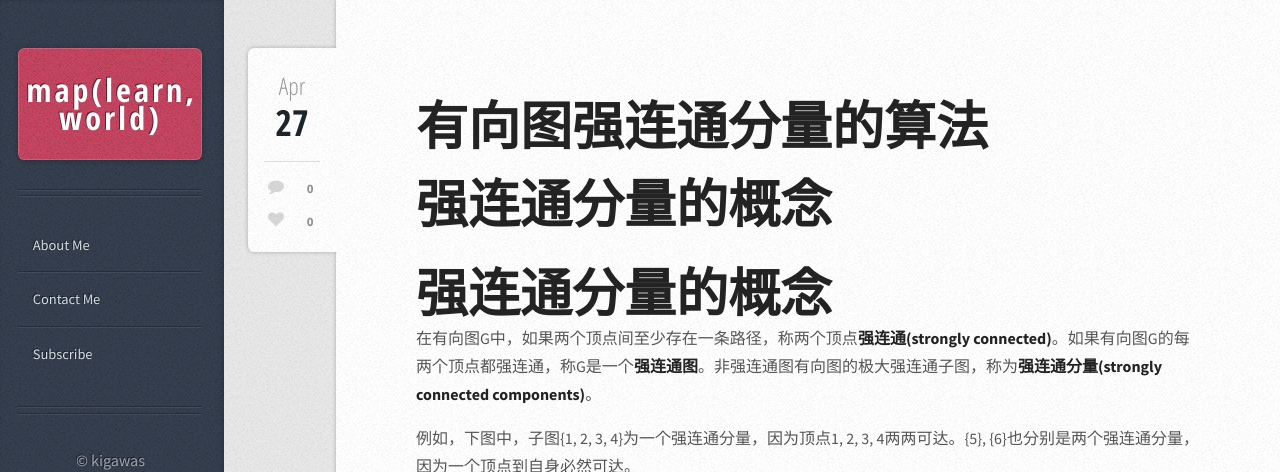
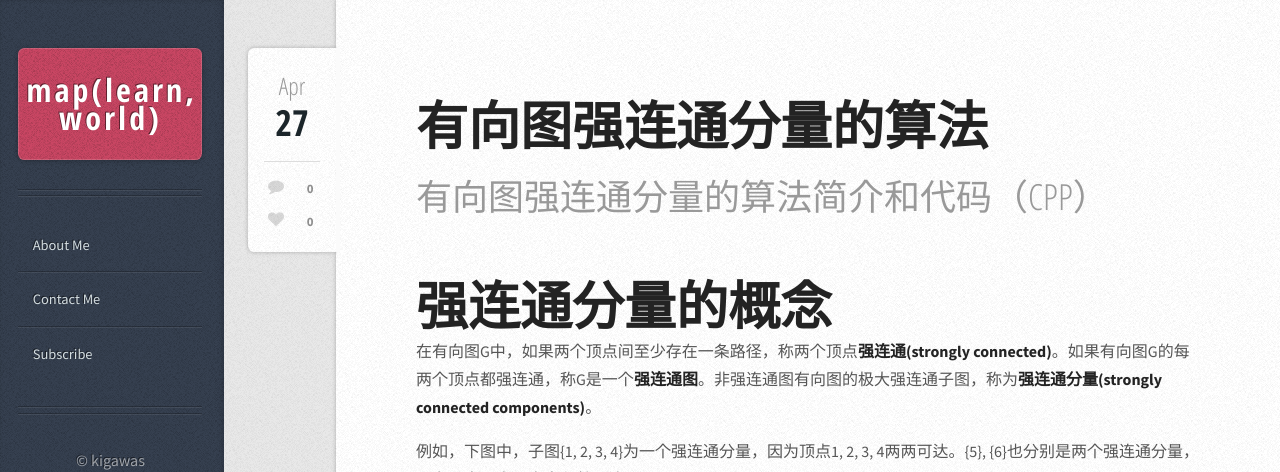
Before and after one commit to kigawas/kigawas.github.io, a Jekyll site: the page built from _posts/2014-04-27-scc-algorithm.md, in a window 1280 px wide and 900 px high, cut to the strip 0-472 px from the top of the window. Built offline with Jekyll 4.4.1, drawn with Linux system fonts in a browser that asks for light colours; comment, search, counter and statistics services are not loaded.

Commit message:
Change format

```diff
--- a/_posts/2014-04-27-scc-algorithm.md
+++ b/_posts/2014-04-27-scc-algorithm.md
@@ -1,5 +1,6 @@
 ---
-title:      有向图强连通分量的算法
+title: 有向图强连通分量的算法
+excerpt: 有向图强连通分量的算法简介和代码（CPP）
 ---
 
 
```
